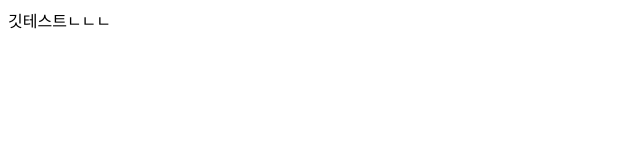
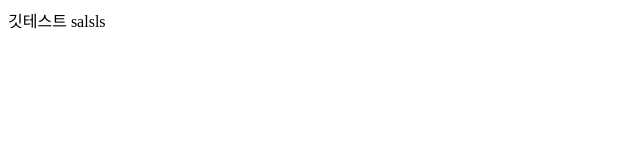
Before and after one commit to jykim9203/12345, a plain HTML site: page index.html in a window 1280 px wide. Shown: the full height of the page, 0-640 px from the left. Drawn offline with Linux system fonts and the light colour scheme.

Commit message:
두번째

```diff
--- a/index.html
+++ b/index.html
@@ -7,6 +7,7 @@
     <title>Document</title>
 </head>
 <body>
-    깃테스트ㄴㄴㄴ
+    깃테스트
+    salsls
 </body>
 </html>
```
